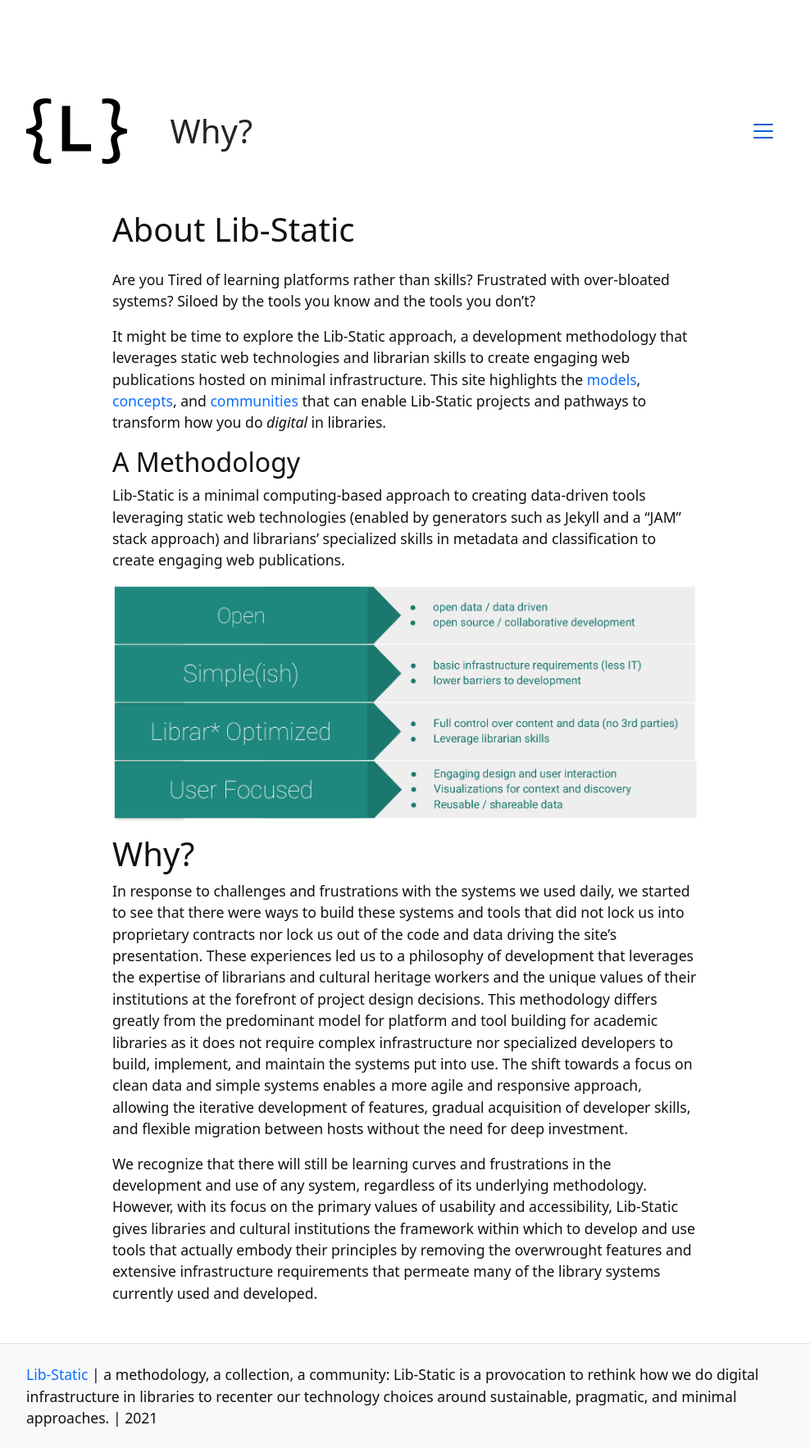
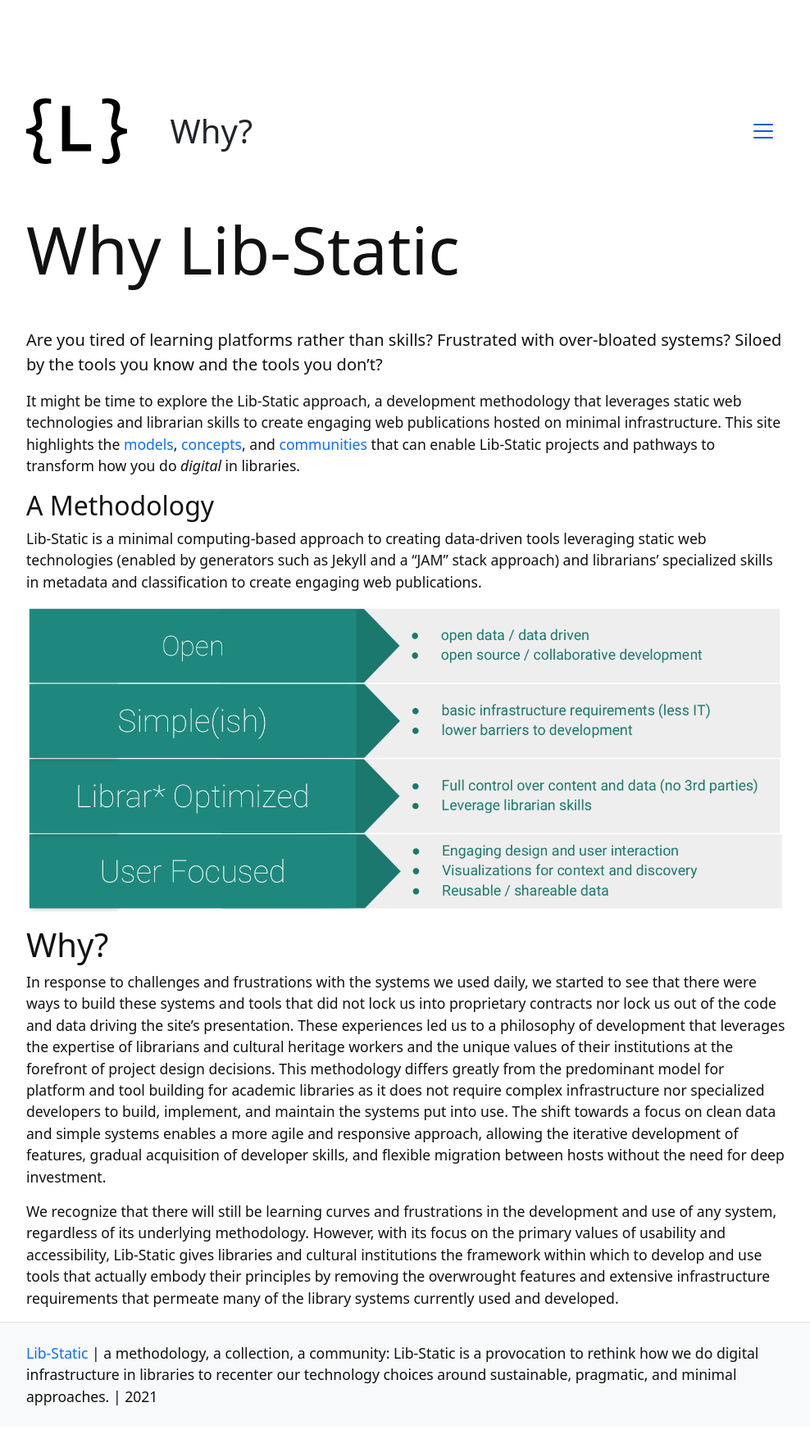
Before and after one commit to lib-static/lib-static.github.io, a Jekyll site: the page built from pages/about.md, in a window 1280 px wide. Shown: the whole page at 82% size, without its empty margins (145-1133 px from the left). Built offline with Jekyll 4.4.1, drawn with Linux system fonts in a browser that asks for light colours; after the commit the page ends 1741 px from its top, so only the background shows below that.

Commit message:
tweak about

```diff
--- a/pages/about.md
+++ b/pages/about.md
@@ -1,12 +1,13 @@
 ---
-title: About Lib-Static
+title: Why Lib-Static
 nav: Why?
 nav_order: 1
 section: Why?
-layout: content
+layout: page
 ---
 
-Are you Tired of learning platforms rather than skills? Frustrated with over-bloated systems? Siloed by the tools you know and the tools you don't?
+Are you tired of learning platforms rather than skills? Frustrated with over-bloated systems? Siloed by the tools you know and the tools you don't?
+{:.lead}
 
 It might be time to explore the Lib-Static approach, a development methodology that leverages static web technologies and librarian skills to create engaging web publications hosted on minimal infrastructure.
 This site highlights the [models]({{ '/models/' | relative_url }}), [concepts]({{ '/concepts/' | relative_url }}), and [communities]({{ '/community/' | relative_url }}) that can enable Lib-Static projects and pathways to transform how you do *digital* in libraries.
```
